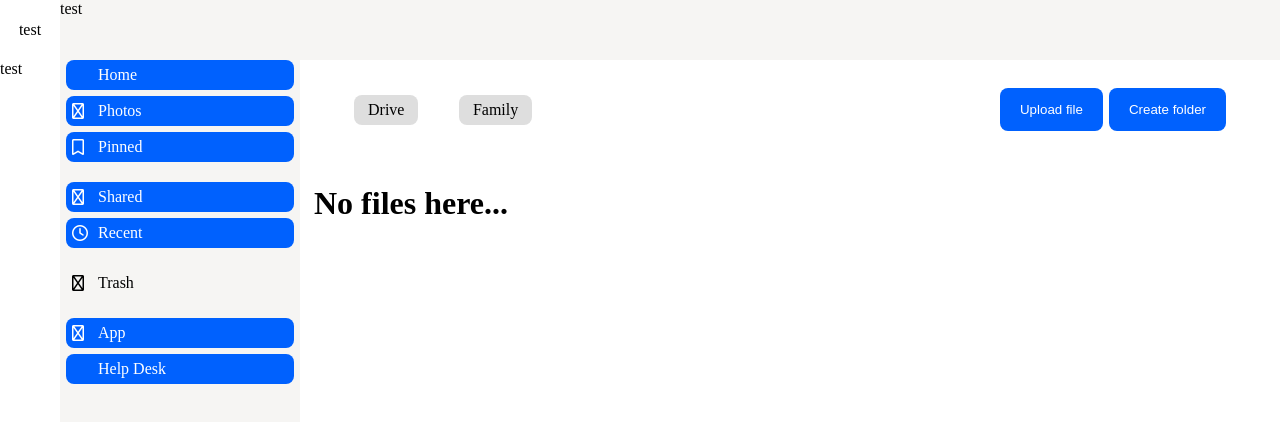
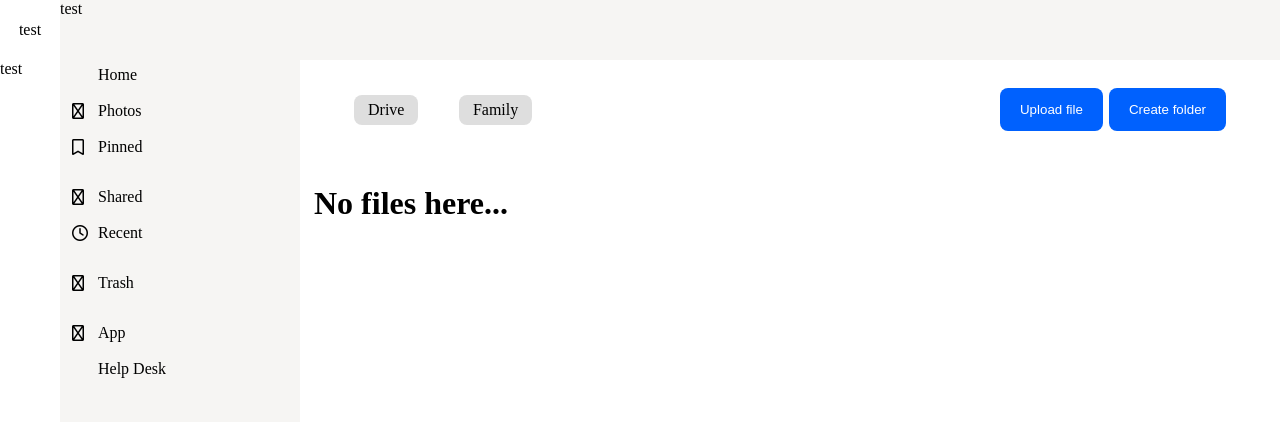
Before and after one commit to holestorage/client-legacy, a React (Create React App) app: page /app in a window 1280 px wide. Shown: the top 422 px of the page. Built offline with nearby package versions, Linux system fonts and the light colour scheme.

Commit message:
feat: main category path

```diff
--- a/src/components/view/app/app-view.jsx
+++ b/src/components/view/app/app-view.jsx
@@ -12,15 +12,17 @@ const category = [
             {
                 name: "Home",
                 icon: 'fa-regular fa-house-blank',
-                path: ''
+                path: '/app/'
             },
             {
                 name: "Photos",
-                icon: 'fa-regular fa-camera'
+                icon: 'fa-regular fa-camera',
+                path: 'photos'
             },
             {
                 name: "Pinned",
-                icon: 'fa-regular fa-bookmark'
+                icon: 'fa-regular fa-bookmark',
+                path: 'pinned'
             }
         ]
     },
@@ -28,11 +30,13 @@ const category = [
         list: [
             {
                 name: "Shared",
-                icon: 'fa-regular fa-user-plus'
+                icon: 'fa-regular fa-user-plus',
+                path: 'shared'
             },
             {
                 name: "Recent",
-                icon: 'fa-regular fa-clock'
+                icon: 'fa-regular fa-clock',
+                path: 'recent'
             }
         ]
     },
@@ -49,11 +53,13 @@ const category = [
         list: [
             {
                 name: "App",
-                icon: 'fa-regular fa-mobile'
+                icon: 'fa-regular fa-mobile',
+                path: 'mobile'
             },
             {
                 name: "Help Desk",
-                icon: 'fa-regular fa-book-blank'
+                icon: 'fa-regular fa-book-blank',
+                path: 'help'
             }
         ]
     }
```
